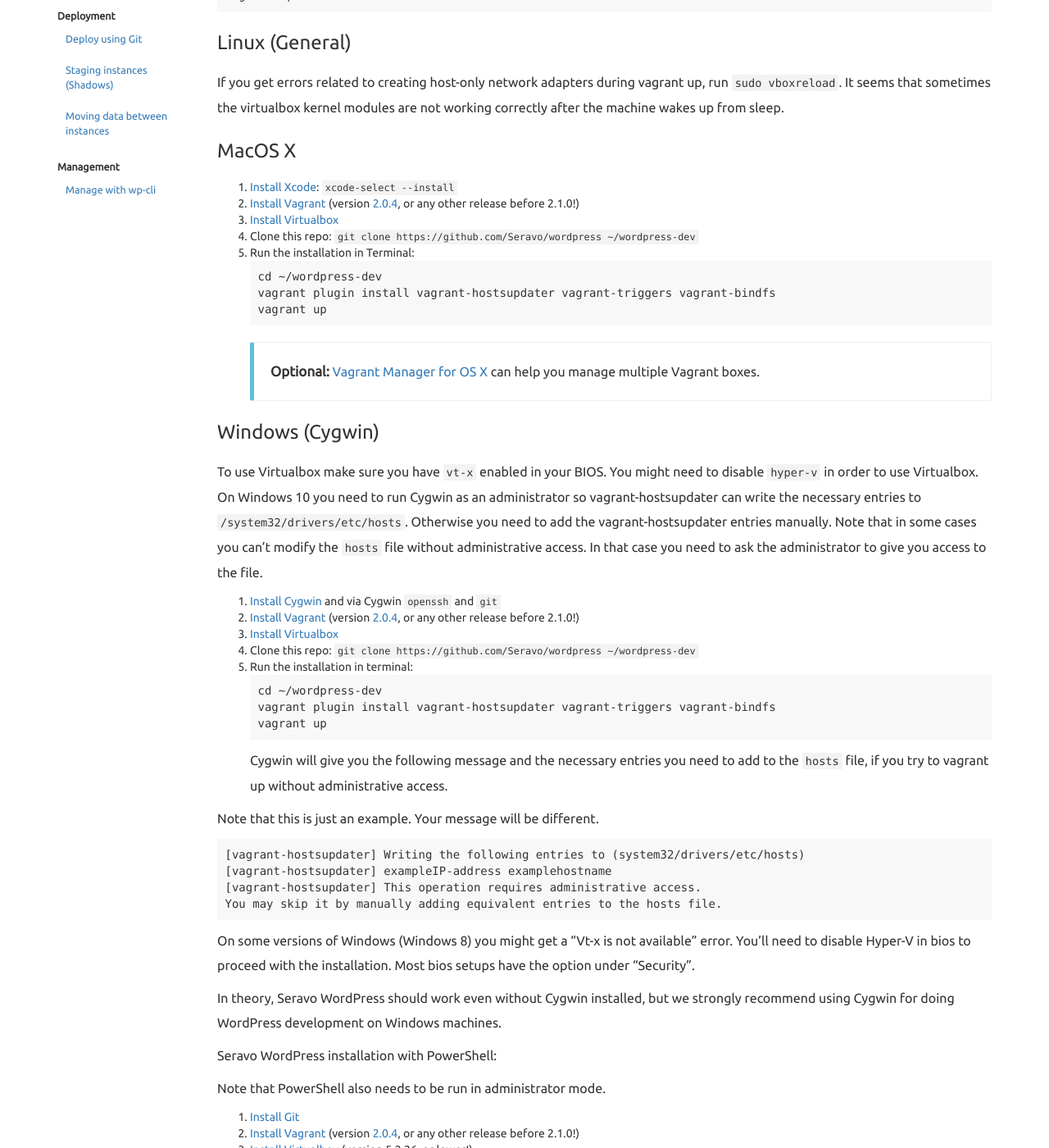
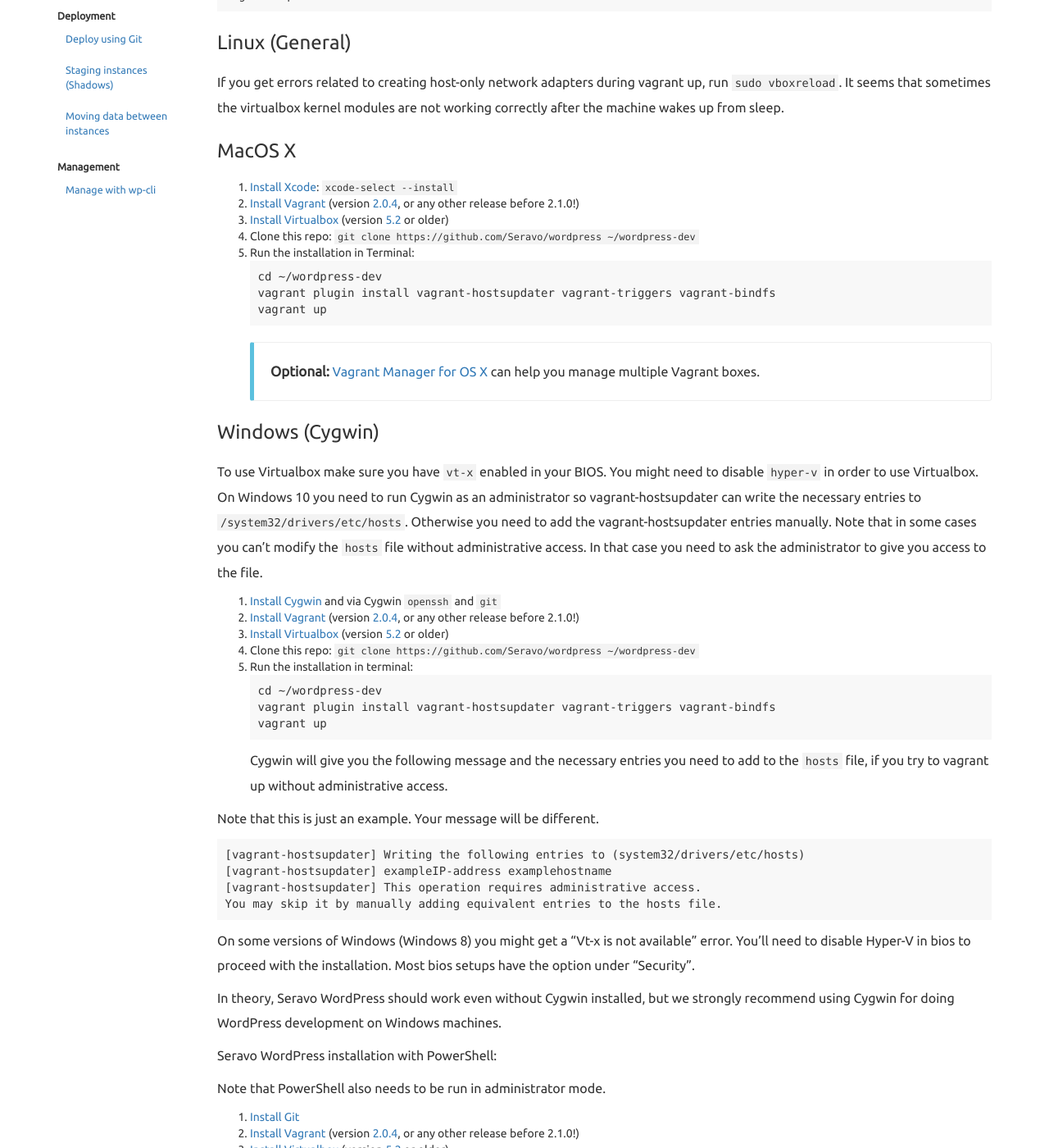
Before and after one commit to Seravo/docs, a Jekyll site: the page built from _posts/2015-10-12-how-to-install.md, in a window 1280 px wide and 1400 px high, scrolled down 1486 px. Shown: the whole window at 82% size. Built offline with Jekyll 4.4.1, drawn with Linux system fonts in a browser that asks for light colours; nearby versions of some CDN libraries; some of the changed text lies outside the part shown.

Commit message:
Specify VirtualBox version
Vagrant 2.0.4 will not recognize VirtualBox as a provider if a newer version than 5.2(.28) is installed.

````diff
--- a/_posts/2015-10-12-how-to-install.md
+++ b/_posts/2015-10-12-how-to-install.md
@@ -79,7 +79,7 @@
 
 1. [Install Xcode](https://developer.apple.com/xcode/downloads/): `xcode-select --install`
 2. [Install Vagrant](http://docs.vagrantup.com/v2/installation/) (version [2.0.4](https://releases.hashicorp.com/vagrant/2.0.4/), or any other release before 2.1.0!)
-3. [Install Virtualbox](https://www.virtualbox.org/wiki/Downloads)
+3. [Install Virtualbox](https://www.virtualbox.org/wiki/Downloads) (version [5.2](https://www.virtualbox.org/wiki/Download_Old_Builds_5_2) or older)
 4. Clone this repo: `git clone https://github.com/Seravo/wordpress ~/wordpress-dev`
 5. Run the installation in Terminal:
 ```
@@ -98,7 +98,7 @@
 
 1. [Install Cygwin](https://www.cygwin.com/) and via Cygwin `openssh` and `git`
 2. [Install Vagrant](http://docs.vagrantup.com/v2/installation/) (version [2.0.4](https://releases.hashicorp.com/vagrant/2.0.4/), or any other release before 2.1.0!)
-3. [Install Virtualbox](https://www.virtualbox.org/wiki/Downloads)
+3. [Install Virtualbox](https://www.virtualbox.org/wiki/Downloads) (version [5.2](https://www.virtualbox.org/wiki/Download_Old_Builds_5_2) or older)
 4. Clone this repo: `git clone https://github.com/Seravo/wordpress ~/wordpress-dev`
 5. Run the installation in terminal:
 ```
@@ -127,7 +127,7 @@
 
 1. [Install Git](https://git-scm.com/downloads)
 2. [Install Vagrant](http://docs.vagrantup.com/v2/installation/) (version [2.0.4](https://releases.hashicorp.com/vagrant/2.0.4/), or any other release before 2.1.0!)
-3. [Install Virtualbox](https://www.virtualbox.org/wiki/Download_Old_Builds_5_2) (version 5.2.26, or lower!)
+3. [Install Virtualbox](https://www.virtualbox.org/wiki/Download_Old_Builds_5_2)  (version [5.2](https://www.virtualbox.org/wiki/Download_Old_Builds_5_2) or older)
 4. Clone this repo with PowerShell: `git clone https://github.com/Seravo/wordpress wordpress-dev`
 5. Run the installation in terminal:
 ```
````
